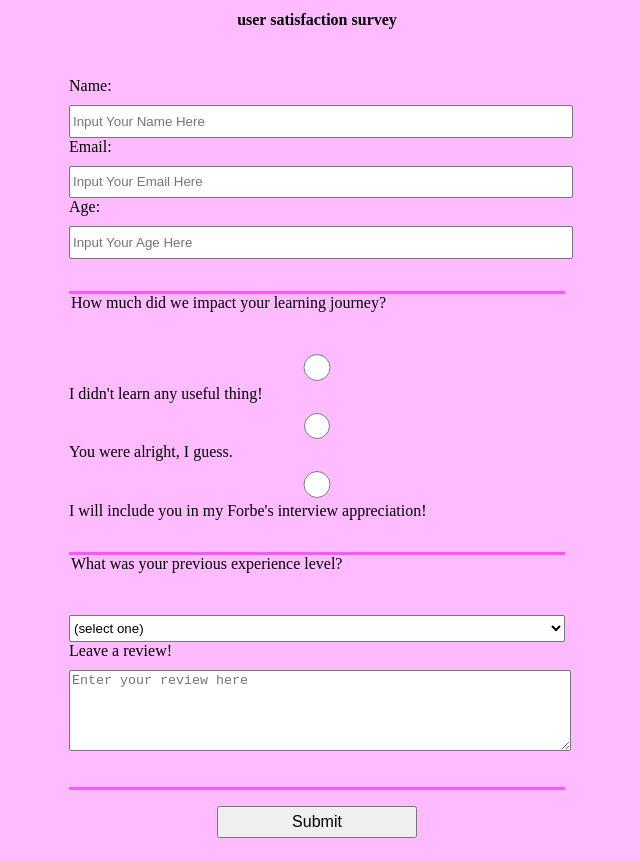
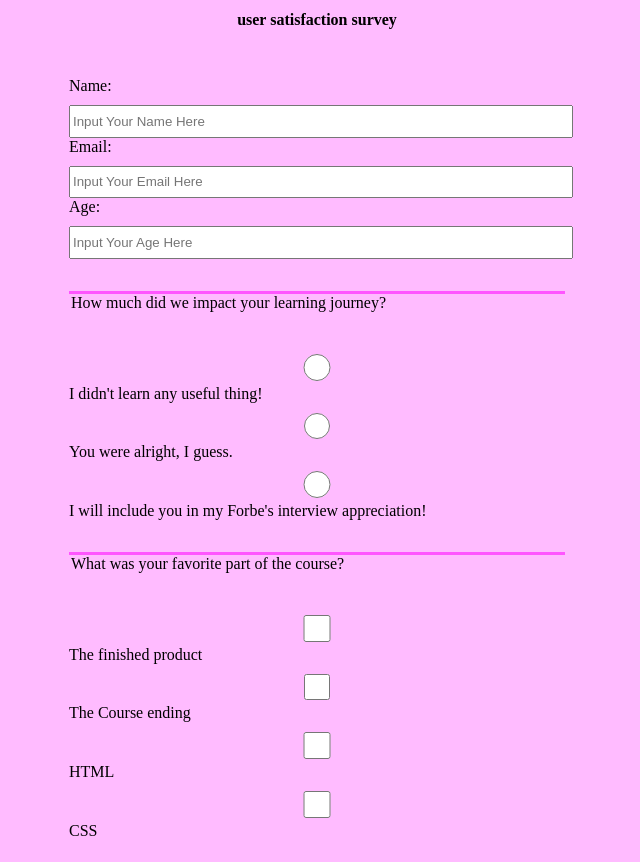
Before and after one commit to salma-sua/fcc_rewebign, a plain HTML site: page survey-form/index.html in a window 1280 px wide. Shown: the part 90-952 px from the top of the page, without its empty margins (323-963 px from the left). Drawn offline with Linux system fonts and the light colour scheme.

Commit message:
added a checkbox element for favourite part rating

```diff
--- a/survey-form/index.html
+++ b/survey-form/index.html
@@ -28,6 +28,21 @@
             </label>
         </fieldset>
         <fieldset>
+            <legend>What was your favorite part of the course?</legend>
+            <label for="checkbox">
+                <input type="checkbox" name="checkbox" value="finished-product">The finished product
+            </label>
+            <label for="checkbox">
+                <input type="checkbox" name="checkbox" value="ending">The  Course ending
+            </label>
+            <label for="checkbox">
+                <input type="checkbox" name="checkbox" value="html">HTML
+            </label>
+            <label for="checkbox">
+                <input type="checkbox" name="checkbox" value="css">CSS
+            </label>
+        </fieldset>
+        <fieldset>
             <legend>What was your previous experience level?</legend>
             <label for="dropdown">
                 <select id="dropdown">
```
